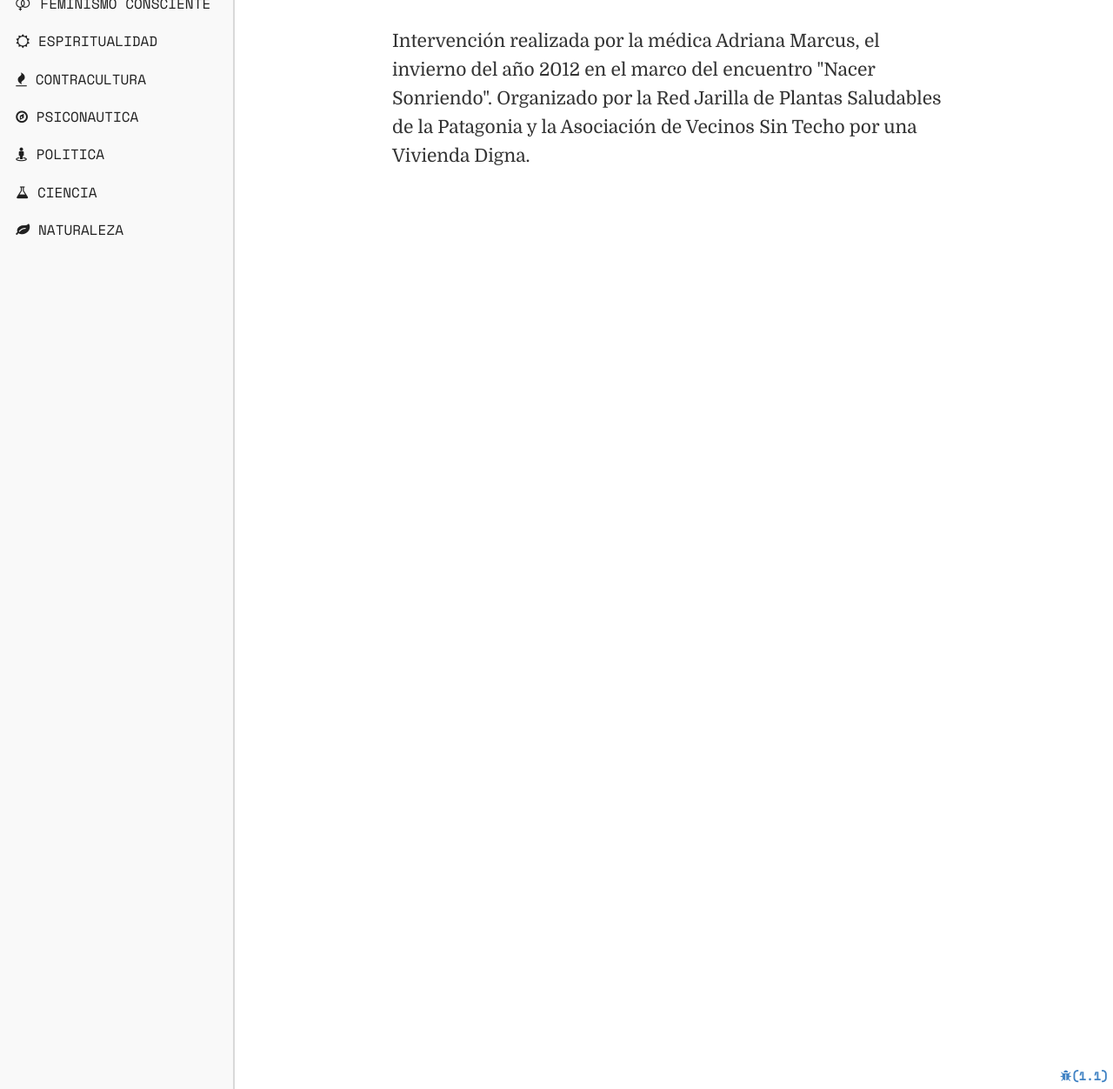
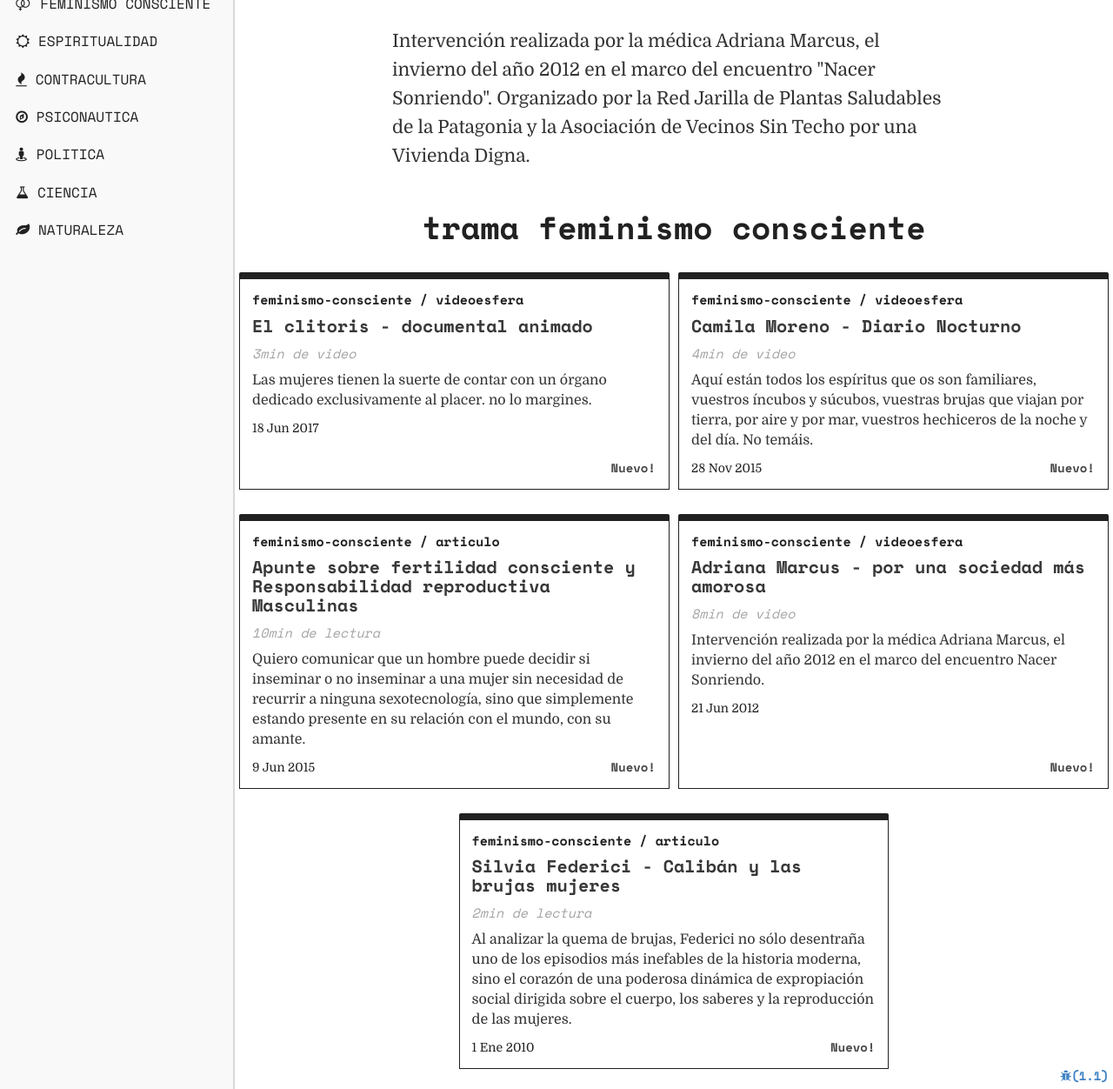
Before and after one commit to ama-trama/uni, a Jekyll site: the page built from _posts/feminismo-consciente/2012-06-21-adriana-marcus-por-una-sociedad-mas-amorosa.md, in a window 1280 px wide and 1400 px high, scrolled down 534 px, cut to the strip 148-1400 px from the top of the window. Shown: the whole strip at 87% size. Built offline with Jekyll 4.4.1, drawn with Linux system fonts in a browser that asks for light colours; some web fonts are replaced; comment, search, counter and statistics services are not loaded; before the commit the page ends 970 px from its top, so only the background shows below that.

Commit message:
apunte sobre fertilidad

```diff
--- a/_layouts/post.html
+++ b/_layouts/post.html
@@ -127,6 +127,10 @@ layout: default
    	<h2 class="mono-space" style="width: 100%; text-align: center;">trama espiritualidad</h2>
    	{% include category-list.html category='espiritualidad' %}
     {% endif %}
+        {% if page.category == 'feminismo-consciente' %}
+    <h2 class="mono-space" style="width: 100%; text-align: center;">trama feminismo consciente</h2>
+    {% include category-list.html category='feminismo-consciente' %}
+    {% endif %}
     {% if page.category == 'contracultura' %}
     	<h2 class="mono-space" style="width: 100%; text-align: center;">trama contracultural</h2>
     	{% include category-list.html category='contracultura' %}
--- /dev/null
+++ b/_posts/feminismo-consciente/2015-06-09-apunte-sobre-fertilidad-consciente-y-responsabilidad-reproductiva-masculinas.md
@@ -0,0 +1,74 @@
+---
+layout: post
+icon: file text
+title: Apunte sobre fertilidad consciente y Responsabilidad reproductiva Masculinas
+meta:  Quiero comunicar que un hombre puede decidir si inseminar o no inseminar a una mujer sin necesidad de recurrir a ninguna sexotecnología, sino que simplemente estando presente en su relación con el mundo, con su amante.
+source: https://www.facebook.com/notes/nata-caracol/apunte-sobre-fertilidad-consciente-y-responsabilidad-reproductiva-masculinas/10153480445589672
+comments: true
+featured: false
+type: articulo
+duration: 10min
+category: feminismo-consciente
+author: Shihâb Alen
+author_url: https://periodicolaboina.wordpress.com/2015/07/05/apuente-sobre-fertilidad-consciente-y-responsabilidad-reproductiva-masculinas/
+---
+
+<p class="hyphenate">
+Dos amigas querían hacer un conversatorio sobre las responsabilidades masculinas en la anticoncepción o algo así. Luego de su primera reunión para organizar el asunto decidieron que preferían dedicar su tiempo y fuerza a otros asuntos, y que si a algunos hombres les interesaba conversar sobre el tema, de seguro que podrían hacerlo.
+</p>
+
+<p class="hyphenate">
+
+Me quedé con las ganas de ver quien asistiría a tal encuentro y de decir lo que pensaba al respecto, pero también prefiero dedicar mi tiempo y fuerza a otros asuntos. Sin embargo escribo este apunte.
+
+</p>
+<p class="hyphenate">
+
+Quiero comunicar que un hombre puede decidir si inseminar o no inseminar a una mujer sin necesidad de recurrir a ninguna sexotecnología, sino que simplemente estando presente en su relación con el mundo, con su amante.
+Quiero comunicar que un hombre puede ser capaz de sentir si su amante quiere preñarse, más allá y más acá del lenguaje; y, respetando eso, tomar una decisión y actuar en consecuencia.
+</p>
+<p class="hyphenate">
+
+
+Quiero comunicarlo porque hace varios años que muchas mujeres, cercanas y no tanto, me piden ayuda para abortar, mis conocimientos sobre plantas, contactos en el mercado negro o gris, o algo. Y aunque siento que el aborto no necesariamente es traumático o doloroso, o que lo sea más que otras situaciones que experimentamos en nuestro mundo habitualmente... abortarás con placer se titulaba un vídeo porno en el que participé... sí que puede ser muy doloroso y siento que es mejor evitarlo, para ellas y para mí. Así como también siento que resulta mejor evitar píldoras del día después, cocktails hormonales de emergencia y preparados herbales; porque usar plantas bajo la misma lógica mecanicista con que se usan los productos de la industria farmacéutica, bajo la misma presión, nos aleja de nuestra consciencia y su autonomía. Quiero apuntar mis flechas de cupido a nuestra relación directa con el mundo, nuestro cuerpo, nuestros amantes, nuestro amor, piel con piel, saliva con saliva, cristalina como el agua de las vertientes antes de que Bayer les descargara sus desechos, antes que nos instalaran barreras y represas.
+</p>
+<p class="hyphenate">
+
+
+Cuando le comentaba a mi compañero sobre mi pretensión de escribir esto, me dijo que le parecía muy bien que se reflexionara y se escribieran textos sobre ese dispositivo llamado sexualidad, sobre los placeres del erotismo y la cachá de la espá, pero que pensaba mucho más necesario hablar sobre el amor y la constitución de tribus unidas por lazos amorosos. Como niño perdido frente a la destrucción total de todo lo que amo, del koyam y la empatía, del traiguén y el coraje, concuerdo con su apreciación. Pero, ¿cómo vamos a ser capaces de enlazarnos amorosamente a otros si no nos amamos a nosotros mismos? ¿cómo vamos a amarnos a nosotros mismos si nos percibimos como máquinas y consentimos en que se nos perciba como tales... si nos tratamos como máquinas? Maquinas con mecanismos eyaculatorios, toda una concepción máquinal, hidráulica, insensible, ausente, de la libido.
+</p>
+<p class="hyphenate">
+
+Es lo que siento cuando la disposición de un hombre a usar condón es considerada una disposición respetuosa. Es lo que siento cuando circulan fanzines explicando como hacerse una vasectomía casera. Es lo que siento cuando se venden condones que prometen un “mejor desempeño sexual” gracias a la lidocaina, anestesia genital.
+</p>
+<p class="hyphenate">
+
+Hablemos de consciencia seminal o consciencia de la inseminación. En nuestra cultura, en la totalidad de los embarazos de los que tengo noticia, el semen juega un rol esencial. No niego la posibilidad de la inseminación de una virgen por el espíritu santo, ni la existencia del Trauco, ni que a las guapas trobiandesas las preñen los espíritus de la isla de Tuma. Pero el semen es un agente mucho más relevante para la reproducción humana aquí y ahora. Por lo tanto debemos hacernos responsables de ello. No se trata de quitarle encanto al mágico instante de la concepción, más bien todo lo contrario: la magia es el arte de la consciencia, y sólo la plena consciencia realiza la intensidad de una concepción verdaderamente mágica.
+</p>
+<p class="hyphenate">
+
+Los hombres podemos sentir el semen entrando a la uretra y distinguir esta sensación de la emisión del mal llamado líquido preseminal. Líquido preseminal es un pésimo nombre para esta gozosa secreción que la alquimia taoísta llama lágrimas del dragón, pues no existe ninguna ley que obligue a la eyaculación de semen después de haber secretado lágrimas del dragón, ni siquiera que la haga más deseable. Los hombres podemos presentir cuando vamos a eyacular y decidir no hacerlo, o hacerlo fuera de la matriz femenina. O sea, los hombres podemos decidir cómo, cuándo y dónde eyacular, y por lo tanto decidir si inseminar o no inseminar, asumiendo nuestra responsabilidad. Para ello sólo es necesario sentir, estar presentes, experimentar, hacer un compromiso con la presencia y la experiencia, todo lo contrario a forrarse los genitales con latex y anestesia. No estoy hablando de coitus interruptus porque no es necesario interrumpir nada. Si nuestro deseo es el de compartir placer y cariño, podemos hacerlo de forma ininterrumpida mientras lo deseemos.
+</p>
+<p class="hyphenate">
+
+Hablo de distinguir las sensaciones asociadas a la emisión de las lágrimas del dragón de las asociadas a la eyaculación seminal para también distinguir las propiedades de las lágrimas del dragón y las del semen, siendo las primeras un fluido afrodisiaco, pero no reproductivo, y siendo el segundo un fluido tan afrodisiaco como reproductivo. Algunas personas afirman que las lágrimas del dragón sí son reproductivas, pero la verdad es que no lo son y esto no sólo lo sostiene la experiencia y diversas tradiciones del arte erótico en todo el mundo, sino que también la sosa ciencia. Me gustaría que no fuese necesario recurrir a esta religión imperial para hablar del placer, la vitalidad y nuestras responsabilidades reproductivas, pero dada la validación que deseo para este texto por parte de quienes viven en este imperio, aquí va: El líquido al que llamo lágrimas de dragón, según la ciencia, es principalmente producido por las glándulas bulbouretrales (glándulas de Cowper), junto con las glándulas de Littre, y mientras se secreta la próstata se mantiene herméticamente cerrada, razón por la cual las lágrimas de dragón no poseen espermatozoide alguno, pero si pueden llegar a recoger aquellos que hayan quedado en la uretra producto de eyaculaciones anteriores. Y diciendo esto abandono las referencias científicas y vuelvo a referirme a mi experiencia, porque en verdad no me gusta referirme a partes tan queridas de mi mismo con nombres de diseccionadores de cadáveres.
+</p>
+<p class="hyphenate">
+
+Muchas mujeres me han dicho que creen haber quedado embarazadas por las lágrimas de dragón ya que sus parejas sexuales les dijeron no haber eyaculado semen dentro de ellas. Yo creo que o bien esos hombres no tienen la sensibilidad suficiente para percibir la entrada a la uretra del semen, y que deberían desarrollarla para hacerse responsables de sus facultades reproductivas, o bien mienten. Si las mujeres no sienten el semen dentro suyo tampoco y aún así quedan embarazadas, lo que creo es que se debe a que la cantidad de semen es muy poquita. En mi propia experiencia recuerdo haber eyaculado una gota de semen, durante un coito, que se prolongó un buen rato más, y luego haber eyaculado bastante más y de algún modo definitivamente. Entonces, los hombres podemos sentir como liberamos un poco de semen, una gota por ejemplo, antes de una eyaculación mayor, mientras penetramos y somos absorbidos, y podemos diferenciarlo de la secreción de lágrimas del dragón. Y sobre todo podemos ser sinceros al respecto cuando suceda y asumir nuestra responsabilidad.
+</p>
+<p class="hyphenate">
+
+Me referiré además sólo un instante a los supuestos beneficios para la salud asociados al uso de condón y las razones de higiene. Si piensas que la carne de otro ser humano es sucia y puede enfermarte tal vez deberías preguntarte qué estás haciendo revolcándote con ese ser de carne y hueso. Si eres sincero tal vez descubras que lo sucio no es nuestra carne sino algunas ideas implantadas en tu mente, ideas de desprecio hacia el cuerpo humano (también el tuyo propio), el placer (también el tuyo propio) y la vida en la Tierra (también la tuya). O dicho de otro modo ¿por qué querríamos entrar y absorbernos en alguien de quien tememos que el contacto con sus fluidos carnales nos enferme? ¿Acaso no fue el aroma de esa misma carne y sus fluidos el que nos despertó el deseo de regocijarnos en su fuente?
+</p>
+<p class="hyphenate">
+
+Hasta ahora sólo me he referido a la experiencia masculina porque ésta es el foco de mi puntería, pero en última instancia la reproducción humana es responsabilidad de por lo menos dos humanos heterosexuados. Hablando del derrame de semen fuera de la matriz, una amiga me dijo que si acaso no lo consideraba muy poco salvaje, muy planeado. No lo creo así. Una vez me preguntaron por qué pensaba que había tantos espermatozoides en el semen si sólo uno fecundaba al óvulo. Respondí que todos los años veía a los árboles frutales desparramar en el suelo cientos y miles de frutas y semillas, algunas se descomponen como abono para la Tierra, otras son el alimento de los más diversos seres, sólo algunas pocas si es que alguna crecerá como un nuevo árbol. A esto lo llamo la fiesta de la abundancia de la vida en la Tierra y se siente muy bien sumarse a su festejo. Pero mi amiga me lo decía a propósito de que le encanta sentir como eyaculan dentro de ella y sé de muchas mujeres que comparten este placer. No hay ninguna razón por la cual no complacer este disfrute sin intenciones reproductivas si la mujer es consciente de su fertilidad y sus ciclos y lo comunica en una relación de mutua confianza. Tal vez algún día nosotros reaprendamos a distinguirlo todo a través del olfato y el gusto.
+</p>
+<p class="hyphenate">
+
+Para concluir, el orgasmo es un asunto de suma importancia para la fertilidad, ya sea ésta biológica-reproductiva o se trate de las potencias creativas latentes en la vinculación entre seres humanos, razón por la cual, dejando el ego de lado, podemos desear sin miedo y generosamente el orgasmo de todos los involucrados en una relación erótica. Con respecto a la fertilidad de las potencias creativas latentes en el vinculo entre seres humanos, es infinito el arte que se puede desarrollar al respecto y cada cuál está invitado a experimentar. Con respecto a la fertilidad biológica, algunos brujos advierten que el orgasmo de la madre es fundamental en el momento de la concepción para engendrar a una criatura sin deficiencias energéticas, refulgente de energía; en cambio una concepción sin orgasmo de la madre (ni del inseminador, agrego, porque eyacular no necesariamente equivale a orgasmar) tendría como resultado seres carentes de energía, siempre en busca de la energía orgásmica ausente en su concepción, la que parece ser la situación de la mayoría de los seres civilizados. Y bien, de desear reproducirnos, haríamos bien en traer a este mundo seres refulgentes de energía, perceptivos, que espontáneamente deseen ayudar a restituir la fertilidad de la Tierra, su fiesta de abundancia, y no continúen explotándola y socavándola en nombre de sus carencias, sea como sea que les llamen: éxito, progreso, status, etcétera.
+</p>
+<p class="hyphenate">
+Por el momento podemos conversar y experimentar sobre todo esto, descubrir una exquisita alquimia carnal en el intercambio de fluidos... pronto aprenderemos a reconocer silenciosamente el aroma de todo florecer y marchitar, a leer como una señal cada emanación de las flores del jardín.
+</p>
```
